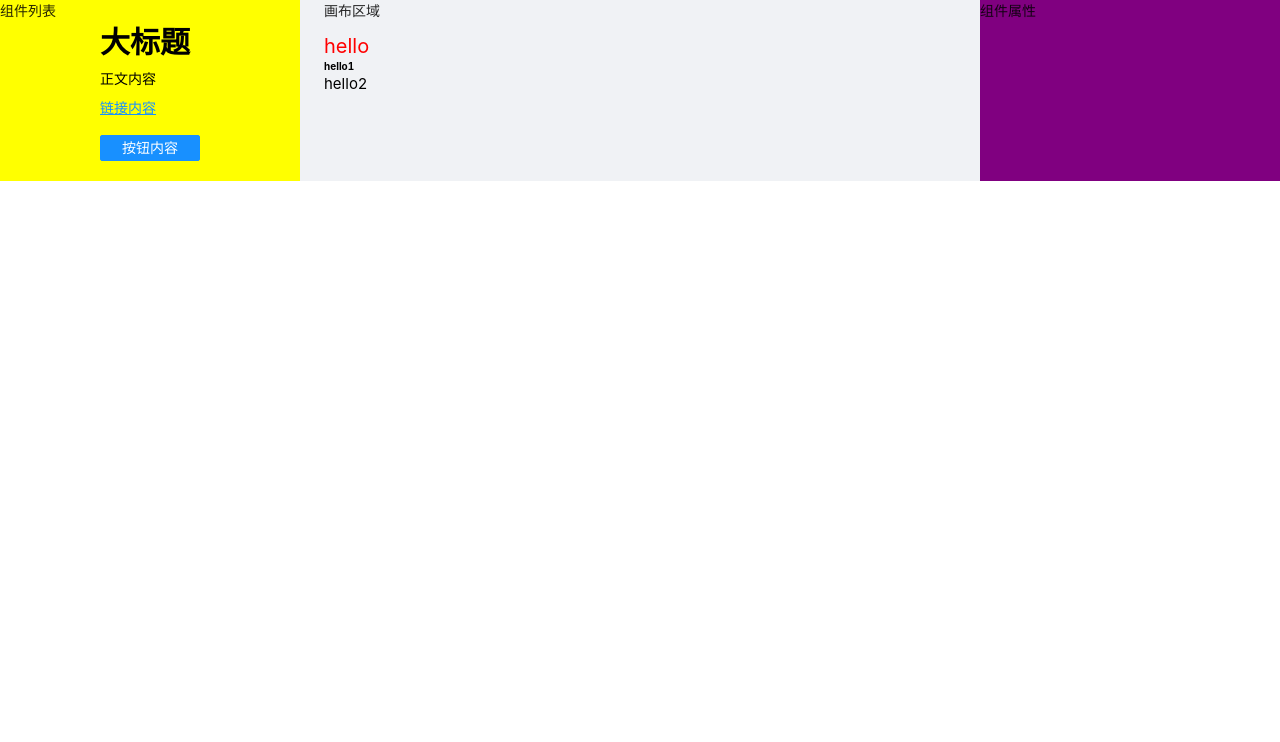
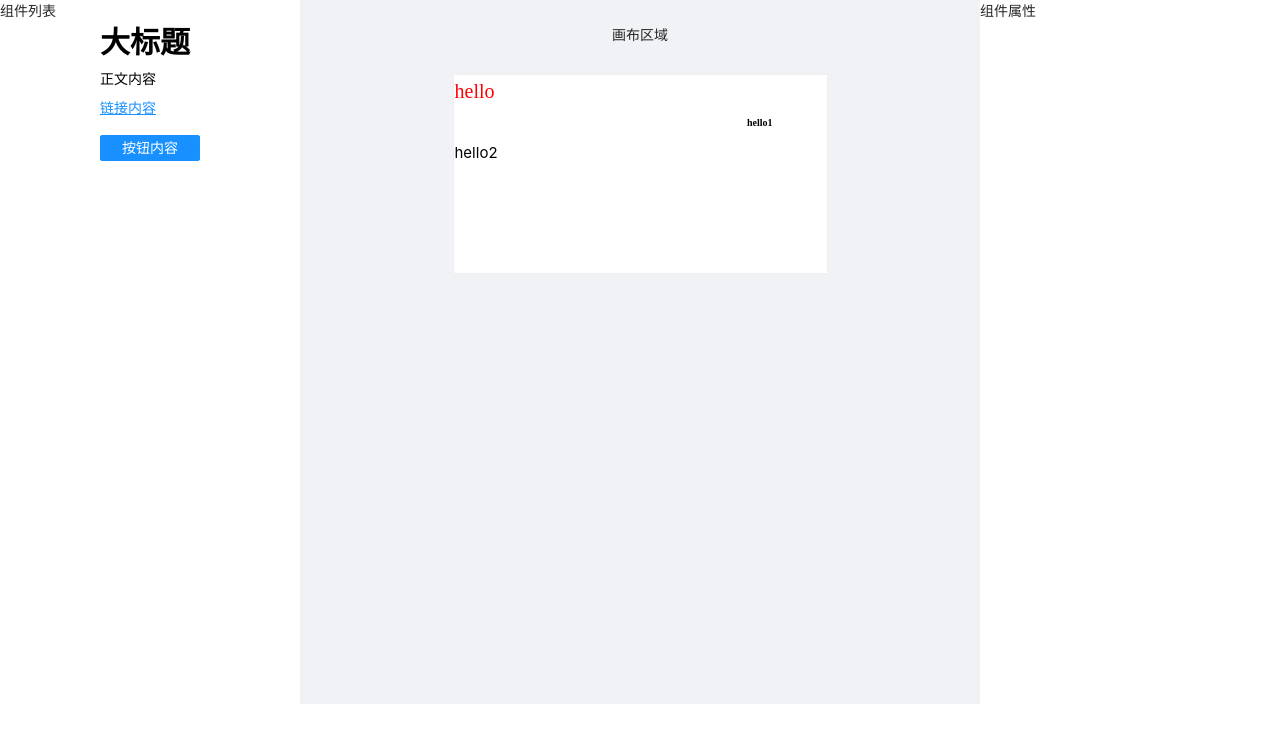
Before and after one commit to tangyun-92/lego-vue3-ts, a Vue app: page /editor in a window 1280 px wide. Shown: the top 742 px of the page. Built offline with nearby package versions, Linux system fonts and the light colour scheme.

Commit message:
完成组件属性文本,字号,行高,对齐,字体配置

```diff
--- /dev/null
+++ b/src/components/EditorWrapper.vue
@@ -0,0 +1,54 @@
+<template>
+  <div
+    class="edit-wrapper"
+    @click="onItemClick(id)"
+    :class="{ active: active }"
+  >
+    <slot></slot>
+  </div>
+</template>
+
+<script lang="ts">
+import { defineComponent } from 'vue'
+
+export default defineComponent({
+  name: 'EditorWrapper',
+  props: {
+    id: {
+      type: String,
+      required: true
+    },
+    active: {
+      type: Boolean,
+      default: false
+    }
+  },
+  emits: ['set-active'],
+  setup(props, context) {
+    const onItemClick = (id: string) => {
+      context.emit('set-active', id)
+    }
+
+    return {
+      onItemClick
+    }
+  }
+})
+</script>
+
+<style>
+.edit-wrapper {
+  padding: 0;
+  cursor: pointer;
+  border: 1px solid transparent;
+  user-select: none;
+}
+.edit-wrapper:hover {
+  border: 1px dashed #ccc;
+}
+.edit-wrapper.active {
+  border: 1px solid #1890ff;
+  user-select: none;
+  z-index: 1500;
+}
+</style>
--- /dev/null
+++ b/src/components/PropsTable.vue
@@ -0,0 +1,77 @@
+<template>
+  <div class="props-table">
+    <div v-for="(value, key) in finalProps" :key="key" class="prop-item">
+      <span class="label" v-if="value.text">{{ value.text }}</span>
+      <div class="prop-component">
+        <component
+          :is="value.component"
+          :value="value.value"
+          v-bind="value.extraProps"
+        >
+          <template v-if="value.options">
+            <component
+              :is="value.subComponent"
+              v-for="(option, k) in value.options"
+              :key="k"
+              :value="option.value"
+            >
+              {{ option.text }}
+            </component>
+          </template>
+        </component>
+      </div>
+    </div>
+  </div>
+</template>
+
+<script lang="ts">
+import { reduce } from 'lodash'
+import { computed, defineComponent, PropType } from 'vue'
+import { TextComponentProps } from '../defaultProps'
+import { mapPropsToForms, PropsToForms, PropToForm } from '../propsMap'
+
+export default defineComponent({
+  name: 'PropsTable',
+  props: {
+    props: {
+      type: Object as PropType<TextComponentProps>,
+      required: true
+    }
+  },
+  setup(props) {
+    const finalProps = computed(() => {
+      return reduce(
+        props.props,
+        (result, value, key) => {
+          const newKey = key as keyof TextComponentProps
+          const item = mapPropsToForms[newKey]
+          if (item) {
+            item.value = item.initTransform ? item.initTransform(value) : value
+            result[newKey] = item
+          }
+          return result
+        },
+        {} as Required<PropsToForms>
+      )
+    })
+
+    return {
+      finalProps
+    }
+  }
+})
+</script>
+
+<style>
+.prop-item {
+  display: flex;
+  margin-bottom: 10px;
+  align-items: center;
+}
+.label {
+  width: 28%;
+}
+.prop-component {
+  width: 70%;
+}
+</style>
--- a/src/defaultProps.ts
+++ b/src/defaultProps.ts
@@ -92,13 +92,13 @@ export const textStylePropNames = without(
 // )
 
 // 方法一
-export const transformToComponentProps = <T extends { [key: string]: any }>(
+export const transformToComponentProps = <T extends {}>(
   props: T
 ) => {
   return mapValues(props, (item) => {
     return {
-      type: item.constructor, // 通过constructor可以拿到属性的类型
-      default: item
+      type: (item as any).constructor as StringConstructor, // 通过constructor可以拿到属性的类型
+      default: item,
     }
   })
 }
--- /dev/null
+++ b/src/propsMap.ts
@@ -0,0 +1,56 @@
+import { TextComponentProps } from './defaultProps'
+
+export interface PropToForm {
+  component: string;
+  subComponent?: string;
+  value?: string;
+  extraProps?: { [key: string]: any };
+  text?: string;
+  options?: { text: string; value: any }[];
+  initTransform?: (v: any) => any;
+}
+
+export type PropsToForms = {
+  [P in keyof TextComponentProps]?: PropToForm // 通过属性的循环拿到TextComponentProps所有的key
+}
+
+export const mapPropsToForms: PropsToForms = {
+  text: {
+    text: '文本',
+    component: 'a-textarea',
+    extraProps: { rows: 3 },
+  },
+  fontSize: {
+    text: '字号',
+    component: 'a-input-number',
+    initTransform: (v: string) => parseInt(v),
+  },
+  lineHeight: {
+    text: '行高',
+    component: 'a-slider',
+    extraProps: { min: 0, max: 3, step: 0.1 },
+    initTransform: (v: string) => parseFloat(v),
+  },
+  textAlign: {
+    component: 'a-radio-group',
+    subComponent: 'a-radio-button',
+    text: '对齐',
+    options: [
+      { value: 'left', text: '左' },
+      { value: 'center', text: '中' },
+      { value: 'right', text: '右' },
+    ],
+  },
+  fontFamily: {
+    component: 'a-select',
+    subComponent: 'a-select-option',
+    text: '字体',
+    options: [
+      { value: '', text: '无' },
+      { text: '宋体', value: '"SimSun","STSong"' },
+      { text: '黑体', value: '"SimHei","STHeiti"' },
+      { text: '楷体', value: '"KaiTi","STKaiti"' },
+      { text: '仿宋', value: '"FangSong","STFangsong"' },
+    ],
+  },
+}
--- a/src/store/editor.ts
+++ b/src/store/editor.ts
@@ -9,7 +9,7 @@ export interface EditorProps {
   // 当前编辑的是哪个元素
   currentElement: string;
 }
-interface ComponentData {
+export interface ComponentData {
   props: { [key: string]: any };
   // 通过 uuid v4 生成
   id: string;
@@ -17,9 +17,40 @@ interface ComponentData {
 }
 
 export const testComponents: ComponentData[] = [
-  { id: uuidv4(), name: 'LText', props: { text: 'hello', fontSize: '20px', color: 'red' } },
-  { id: uuidv4(), name: 'LText', props: { text: 'hello1', fontSize: '10px', fontWeight: 'bold' } },
-  { id: uuidv4(), name: 'LText', props: { text: 'hello2', fontSize: '15px', actionType: 'url', url: 'https://www.baidu.com' } },
+  {
+    id: uuidv4(),
+    name: 'LText',
+    props: {
+      text: 'hello',
+      fontSize: '20px',
+      color: 'red',
+      lineHeight: '1',
+      textAlign: 'left',
+      fontFamily: '"SimSun","STSong"',
+    },
+  },
+  {
+    id: uuidv4(),
+    name: 'LText',
+    props: {
+      text: 'hello1',
+      fontSize: '10px',
+      fontWeight: 'bold',
+      lineHeight: '2',
+      textAlign: 'right',
+      fontFamily: '"SimHei","STHeiti"',
+    },
+  },
+  {
+    id: uuidv4(),
+    name: 'LText',
+    props: {
+      text: 'hello2',
+      fontSize: '15px',
+      actionType: 'url',
+      url: 'https://www.baidu.com',
+    },
+  },
 ]
 
 const editor: Module<EditorProps, GlobalDataProps> = {
@@ -35,7 +66,14 @@ const editor: Module<EditorProps, GlobalDataProps> = {
         props,
       }
       state.components.push(newComponent)
-      console.log(state.components)
+    },
+    setActive(state, currentId: string) {
+      state.currentElement = currentId
+    },
+  },
+  getters: {
+    getCurrentElement: (state) => {
+      return state.components.find((com) => com.id === state.currentElement)
     },
   },
 }
--- a/src/views/editor.vue
+++ b/src/views/editor.vue
@@ -1,27 +1,42 @@
 <template>
-  <div class="editor" id="editor-layout-main">
+  <div class="editor-container">
     <a-layout>
-      <a-layout-sider width="300" style="background: yellow">
+      <a-layout-sider width="300" style="background: #fff">
         <div class="sidebar-container">
           组件列表
-          <components-list :list="defaultTextTemplates" @onItemClick="addItem"></components-list>
+          <components-list
+            :list="defaultTextTemplates"
+            @onItemClick="addItem"
+          ></components-list>
         </div>
       </a-layout-sider>
       <a-layout style="padding: 0 24px 24px">
         <a-layout-content class="preview-container">
           <p>画布区域</p>
           <div class="preview-list" id="canvas-area">
-            <component
+            <editor-wrapper
               v-for="component in components"
               :key="component.id"
-              :is="component.name"
-              v-bind="component.props"
-            />
+              :id="component.id"
+              :active="component.id === (currentElement && currentElement.id)"
+              @set-active="setActive"
+            >
+              <component :is="component.name" v-bind="component.props" />
+            </editor-wrapper>
           </div>
         </a-layout-content>
       </a-layout>
-      <a-layout-sider width="300" style="background: purple" class="setting">
+      <a-layout-sider
+        width="300"
+        style="background: #fff"
+        class="settings-panel"
+      >
         组件属性
+        <props-table
+          v-if="currentElement && currentElement.props"
+          :props="currentElement.props"
+        ></props-table>
+        <pre>{{ currentElement && currentElement.props }}</pre>
       </a-layout-sider>
     </a-layout>
   </div>
@@ -34,26 +49,39 @@ import { GlobalDataProps } from '../store/index'
 import { defaultTextTemplates } from '../defaultTextTemplates'
 import LText from '../components/LText.vue'
 import ComponentsList from '../components/ComponentsList.vue'
+import EditorWrapper from '../components/EditorWrapper.vue'
+import PropsTable from '../components/PropsTable.vue'
 import { TextComponentProps } from '../defaultProps'
+import { ComponentData } from '../store/editor'
 
 export default defineComponent({
   name: 'Editor',
   components: {
     LText,
-    ComponentsList
+    ComponentsList,
+    EditorWrapper,
+    PropsTable
   },
   setup() {
     const store = useStore<GlobalDataProps>()
     const components = computed(() => store.state.editor.components)
-
+    const currentElement = computed<ComponentData | null>(
+      () => store.getters.getCurrentElement
+    )
     const addItem = (props: TextComponentProps) => {
       store.commit('addComponent', props)
+    }
+
+    const setActive = (id: string) => {
+      store.commit('setActive', id)
     }
 
     return {
       components,
       defaultTextTemplates,
-      addItem
+      addItem,
+      setActive,
+      currentElement
     }
   }
 })
```
